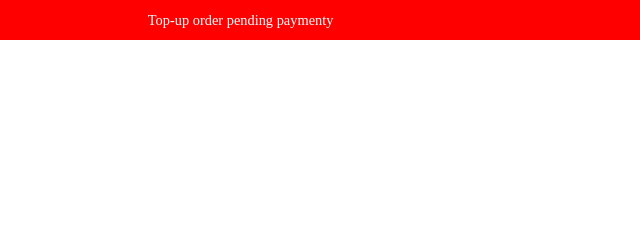
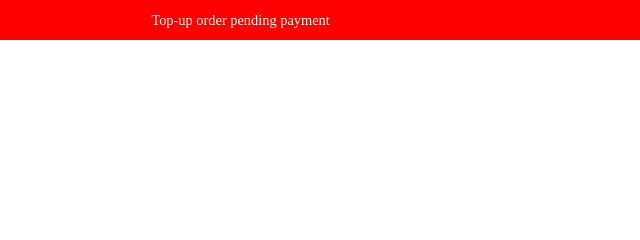
Before and after one commit to Garywyatt000/mysite, a plain HTML site: page Transaction.html in a window 1280 px wide. Shown: the top 240 px of the page, 421-1061 px from the left. Drawn offline with Linux system fonts and the light colour scheme.

Commit message:
to update

```diff
--- a/Transaction.html
+++ b/Transaction.html
@@ -16,7 +16,7 @@
       <i class="fa fa-angle-left" aria-hidden="true"></i>
     </a>
     <div class="top">
-      Top-up order pending paymenty
+      Top-up order pending payment
     </div>
     <div class="anchor">
     </div>
```
